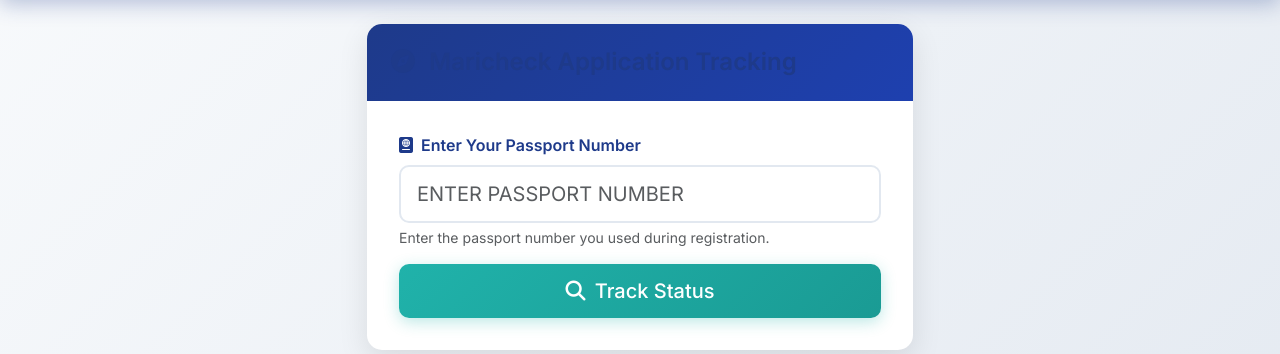
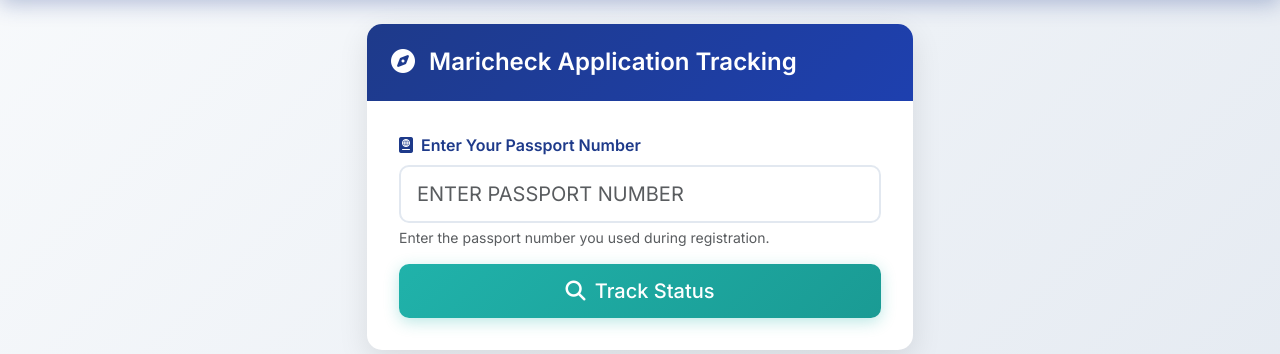
Before and after one commit to Maricheck/Crew-App, a Flask app: page /track in a window 1280 px wide. Shown: the part 90-444 px from the top of the page. Run offline with Flask 3, Linux system fonts and the light colour scheme.

Commit message:
Update maricheck.css

```diff
--- a/static/css/maricheck.css
+++ b/static/css/maricheck.css
@@ -23,7 +23,7 @@
 
 h1, h2, h3, h4, h5, h6 {
     font-weight: 600;
-    color: var(--maricheck-navy);
+    color: var(--maricheck-white);
 }
 
 /* Navigation */
```
